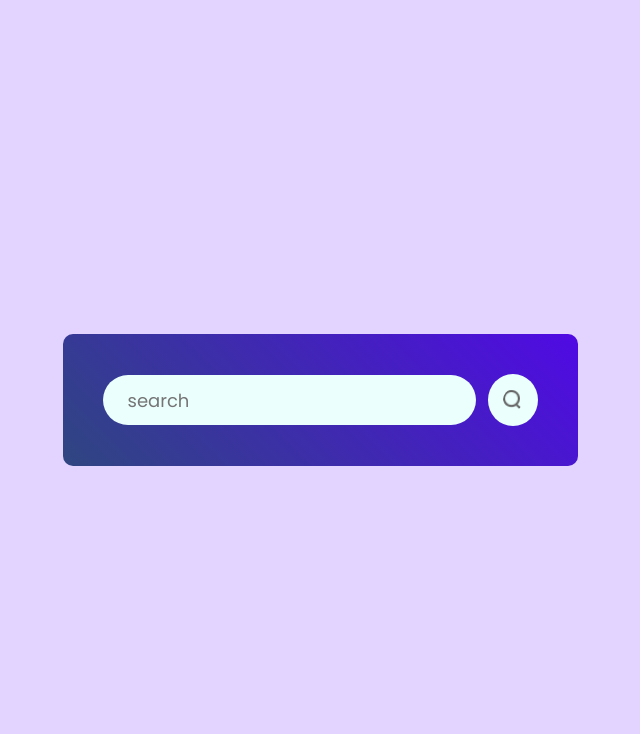
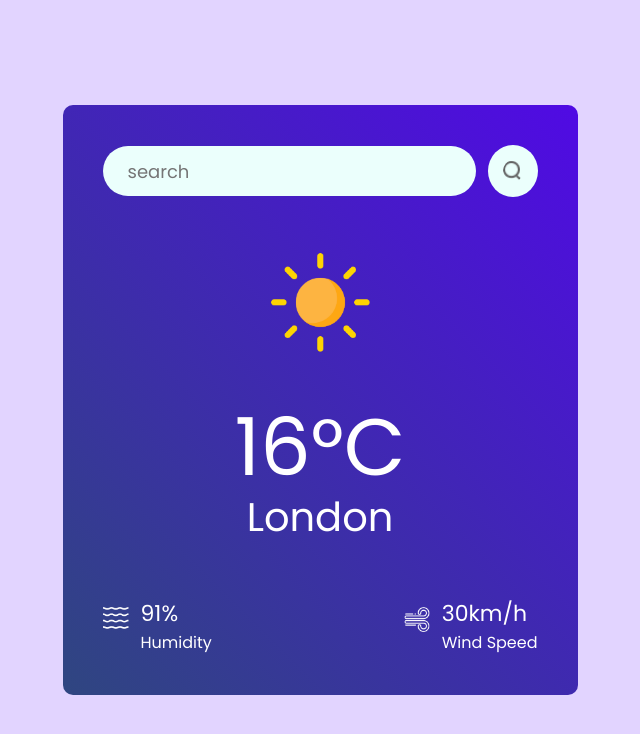
Before and after one commit to tehuanmelo/weather-app, a React (Vite) app: page / in a window 1280 px wide. Shown: the top 734 px of the page, without its empty margins (320-960 px from the left). Built offline with nearby package versions, Linux system fonts and the light colour scheme.

Commit message:
create the ui and style

```diff
--- a/src/components/Weather.css
+++ b/src/components/Weather.css
@@ -8,6 +8,7 @@
     flex-direction: column;
     align-items: center;
 }
+
 .search-bar{
     display: flex;
     align-items: center;
@@ -30,3 +31,42 @@
     background-color: #ebfffc;
     cursor: pointer;
 }
+
+.weather-icon{
+    width: 150px;
+    margin: 30px 0;
+}
+
+.temperature{
+    font-size: 80px;
+    color: #fff;
+    line-height: 1;
+}
+
+.location{
+    font-size: 40px;
+    color: #fff;
+}
+
+.weather-data{
+    width: 100%;
+    margin-top: 50px;
+    display: flex;
+    justify-content: space-between;
+    align-items: center;
+    color: #fff;
+}
+.col{
+    display: flex;
+    align-items: flex-start;
+    gap: 12px;
+    font-size: 22px;
+}
+.weather-data .col span{
+    display: block;
+    font-size: 16px;
+}
+.weather-data .col img{
+    width: 26px;
+    margin-top: 10px;
+}
--- a/src/components/Weather.jsx
+++ b/src/components/Weather.jsx
@@ -10,6 +10,8 @@
 import snow_icon from '../assets/snow.png'
 import wind_icon from '../assets/wind.png'
 
+const api_key = "d0b5658fd2330eda3003dc681033088e"
+
 const Weather = () => {
   return (
     <div className='weather'>
@@ -17,6 +19,25 @@
             <input type="text" placeholder='search' />
             <img src={search_icon} alt="" />
         </div>
+        <img src={clear_icon} alt="" className='weather-icon'/>
+        <p className='temperature'>16°C</p>
+        <p className='location'>London</p>
+        <div className="weather-data">
+            <div className="col">
+                <img src={humidity_icon} alt="" />
+                <div>
+                    <p>91%</p>
+                    <span>Humidity</span>
+                </div>
+            </div>
+            <div className="col">
+                <img src={wind_icon} alt="" />
+                <div>
+                    <p>30km/h</p>
+                    <span>Wind Speed</span>
+                </div>
+            </div>
+        </div>
     </div>
   )
 }
```
